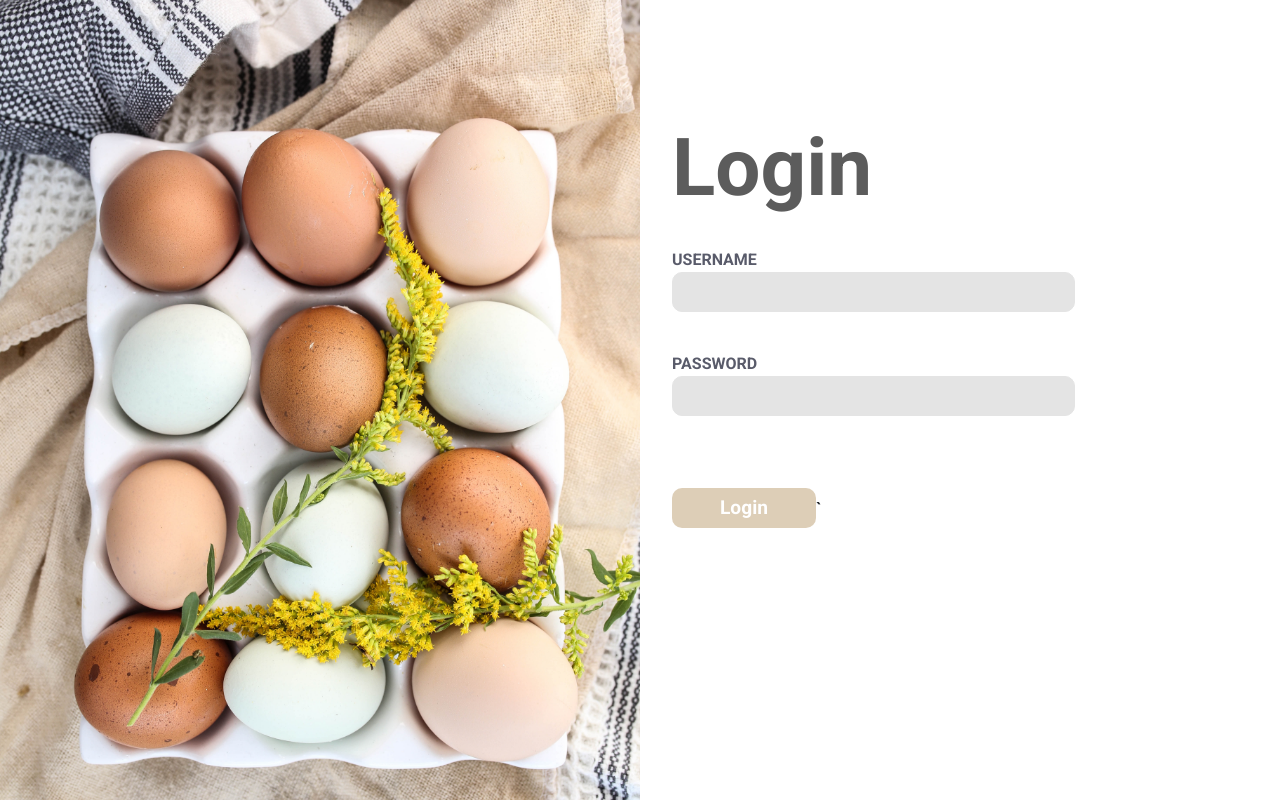
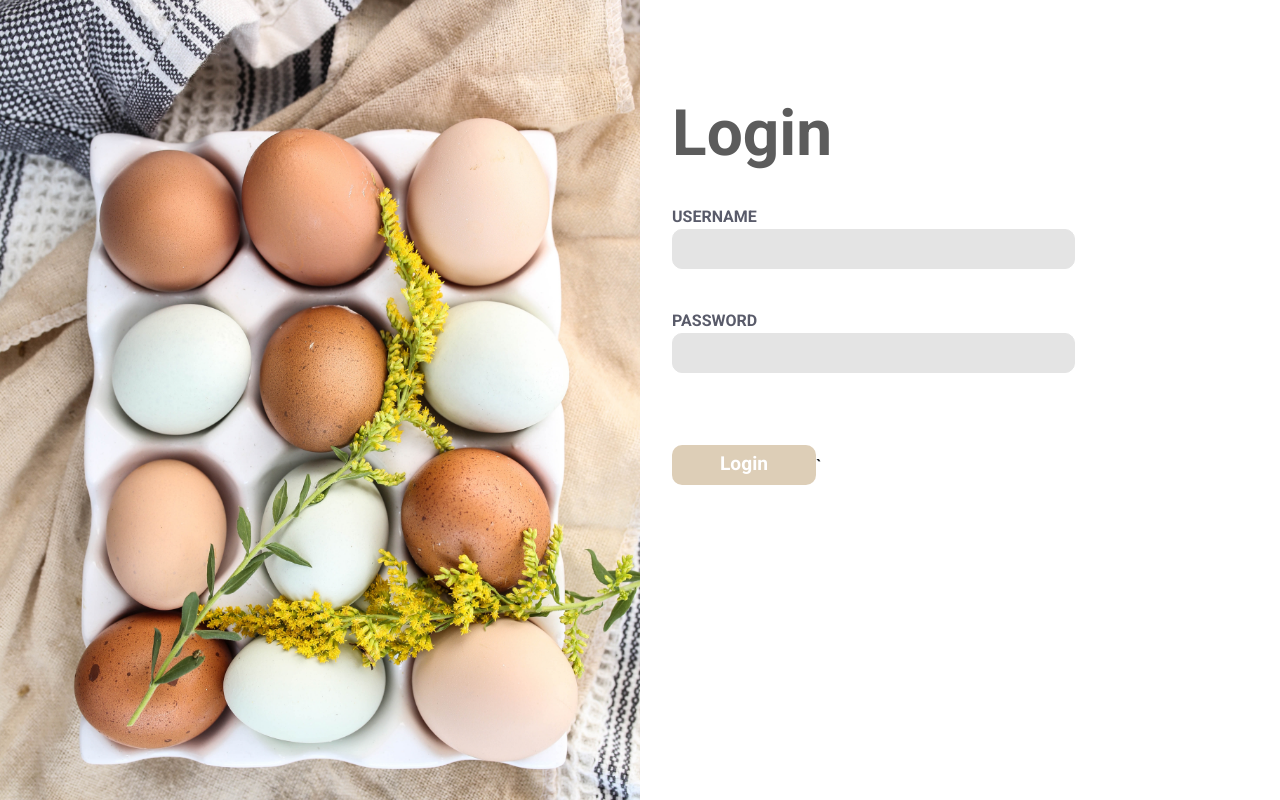
Before and after one commit to ymul0001/wongso-farm-frontend, a React (Create React App) app: page /login in a window 1280 px wide. Built offline with nearby package versions, Linux system fonts and the light colour scheme.

Commit message:
add min height for all components in login

```diff
--- a/src/pages/login/login.css
+++ b/src/pages/login/login.css
@@ -63,7 +63,7 @@
     width: 90%;
     margin-left: auto;
     margin-right: auto;
-    margin-top: 15vh;
+    margin-top: 12vh;
     font-family: 'Roboto' , sans-serif;
 }
 
@@ -80,7 +80,7 @@
 }
 
 .login-title {
-    font-size: 5rem;
+    font-size: 4rem;
     color: #5C5C5C;
 }
 
```
